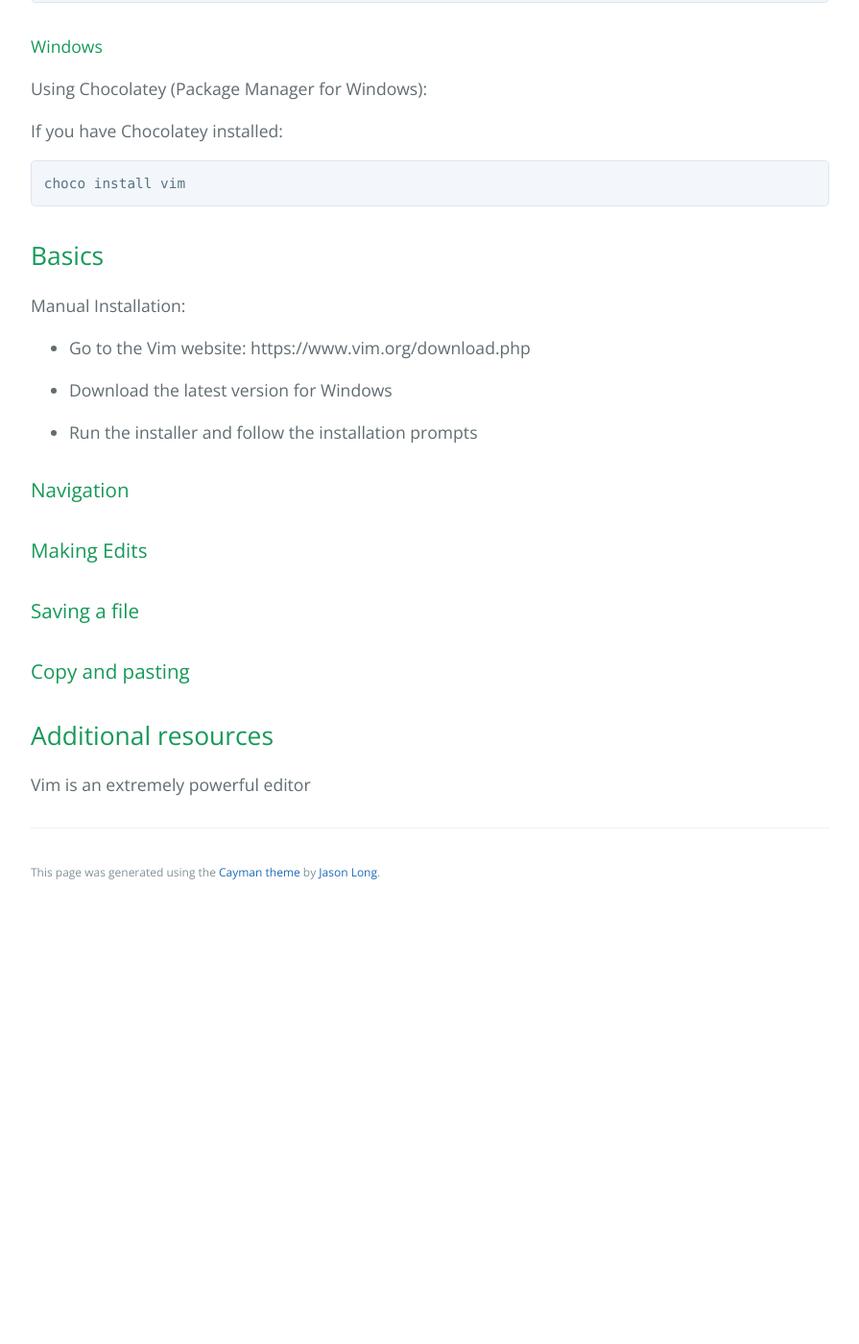
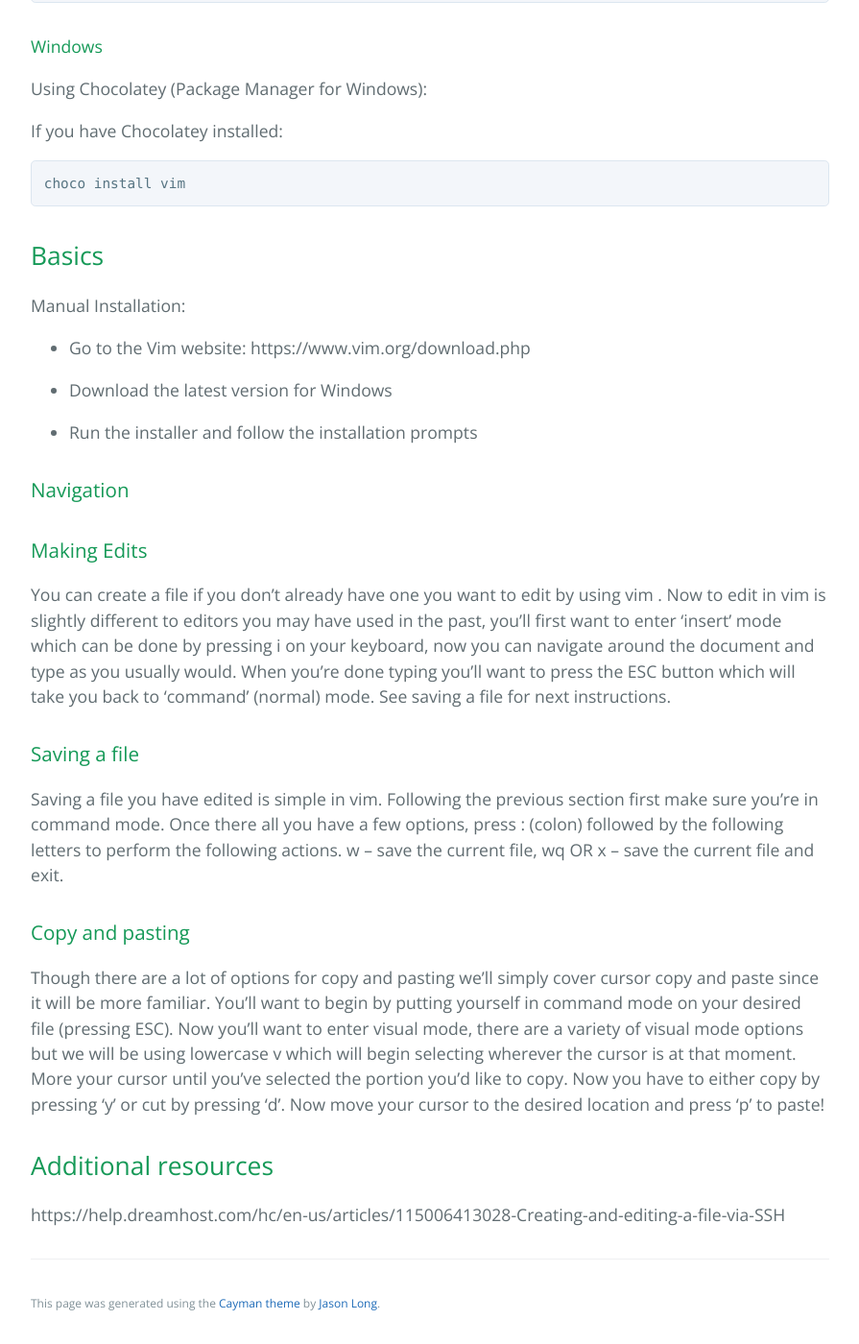
Before and after one commit to learning-software-engineering/learning-software-engineering.github.io, a Jekyll site: the page built from Topics/Software_Tools/vim.md, in a window 1280 px wide and 1400 px high, scrolled down 1818 px. Shown: the whole window at 96% size, without its empty margins (192-1087 px from the left). Built offline with Jekyll 4.4.1, drawn with Linux system fonts in a browser that asks for light colours; our own code applies the rules of GitHub Pages for plain Markdown files; before the commit the page ends 2769 px from its top, so only the background shows below that.

Commit message:
Added the making edits, saving and copy and pasting sections

```diff
--- a/Topics/Software_Tools/vim.md
+++ b/Topics/Software_Tools/vim.md
@@ -91,14 +91,23 @@ Manual Installation:
 
 
 ### Making Edits
-
+You can create a file if you don’t already have one you want to edit by using vim <filename>. Now to edit in vim is slightly different
+to editors you may have used in the past, you’ll first want to enter ‘insert’ mode which can be done by pressing i on your keyboard,
+now you can navigate around the document and type as you usually would. When you’re done typing you’ll want to press the ESC button
+which will take you back to ‘command’ (normal) mode. See saving a file for next instructions.
 
 ### Saving a file
-
+Saving a file you have edited is simple in vim. Following the previous section first make sure you’re in command mode. Once there all
+you have a few options, press : (colon) followed by the following letters to perform the following actions. w – save the current file,
+wq OR x – save the current file and exit.
 
 ### Copy and pasting
-
+Though there are a lot of options for copy and pasting we’ll simply cover cursor copy and paste since it will be more familiar. You’ll
+want to begin by putting yourself in command mode on your desired file (pressing ESC). Now you’ll want to enter visual mode, there are
+a variety of visual mode options but we will be using lowercase v which will begin selecting wherever the cursor is at that moment.
+More your cursor until you’ve selected the portion you’d like to copy. Now you have to either copy by pressing ‘y’ or cut by pressing
+‘d’. Now move your cursor to the desired location and press ‘p’ to paste!
 
 ## Additional resources
 
-Vim is an extremely powerful editor
+https://help.dreamhost.com/hc/en-us/articles/115006413028-Creating-and-editing-a-file-via-SSH
```
